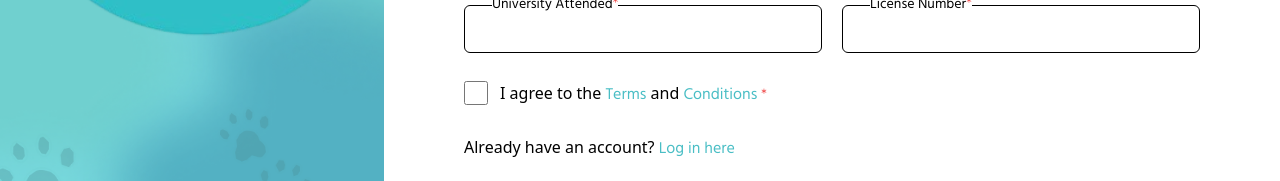
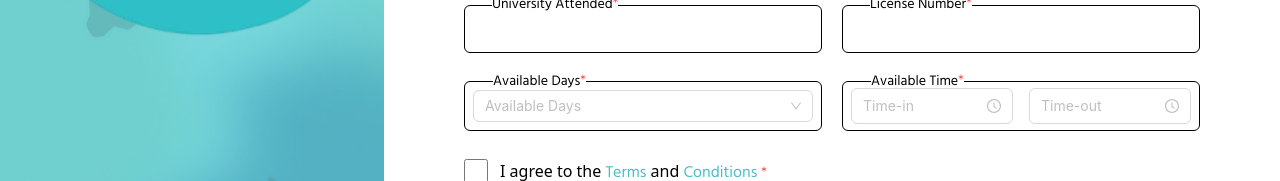
Before and after one commit to JacobMayor007/Pet-Care-Doctor, a Next.js app: page /Sign-Up-Doctor in a window 1280 px wide. Shown: the part 477-658 px from the top of the page. Built offline with nearby package versions, Linux system fonts and the light colour scheme; no server answers; a web font is replaced by a local one.

Commit message:
Modified Login, and more

```diff
--- a/src/app/Sign-Up-Doctor/page.tsx
+++ b/src/app/Sign-Up-Doctor/page.tsx
@@ -5,14 +5,16 @@ import { FacebookOutlined, GoogleOutlined } from "@ant-design/icons";
 import { FacebookAuthProvider, getAuth, signInWithPopup } from "firebase/auth";
 import { doc, getFirestore, setDoc, Timestamp } from "firebase/firestore";
 import Image from "next/image";
+import "@ant-design/v5-patch-for-react-19";
 import { useRouter } from "next/navigation";
 import { useRef, useState } from "react";
 import { useCreateUserWithEmailAndPassword } from "react-firebase-hooks/auth";
 import RegisterAs from "../RegisterAs/page";
 import { FontAwesomeIcon } from "@fortawesome/react-fontawesome";
 import { faXmark } from "@fortawesome/free-solid-svg-icons";
-import { Select } from "antd";
+import { Select, TimePicker } from "antd";
 import Link from "next/link";
+import { Dayjs } from "dayjs";
 
 export default function RegisterAsDoctor() {
   const specialtyRef = useRef<HTMLInputElement>(null);
@@ -40,12 +42,59 @@ export default function RegisterAsDoctor() {
     universityAttended: "",
     yearsOfExperience: 0,
     clinicName: "",
+    User_AvailableHours: {
+      Days: [],
+    },
+    Time_In: "",
+    Time_Out: "",
   });
+
+  const weeks = [
+    {
+      key: 0,
+      value: 0,
+      label: "Sunday",
+    },
+    {
+      key: 1,
+      value: 1,
+      label: "Monday",
+    },
+    {
+      key: 2,
+      value: 2,
+      label: "Tuesday",
+    },
+    {
+      key: 3,
+      value: 3,
+      label: "Wednesday",
+    },
+    {
+      key: 4,
+      value: 4,
+      label: "Thursday",
+    },
+    {
+      key: 5,
+      value: 5,
+      label: "Friday",
+    },
+    {
+      key: 6,
+      value: 6,
+      label: "Saturday",
+    },
+  ];
+
   const router = useRouter();
 
   const [createUserWithEmailAndPassword, loading] =
     useCreateUserWithEmailAndPassword(auth);
   const db = getFirestore();
+
+  console.log(formData.Time_In);
+  console.log(formData.Time_Out);
 
   const options = [
     { label: "Dogs", value: "dogs" },
@@ -54,6 +103,8 @@ export default function RegisterAsDoctor() {
     { label: "Reptiles", value: "reptiles" },
     { label: "Exotic Animal", value: "exotic animal" },
   ];
+
+  console.log(formData.fName + " " + formData.lName);
 
   const handleSignUp = async () => {
     try {
@@ -80,7 +131,10 @@ export default function RegisterAsDoctor() {
         !formData.licenseNumber ||
         !formData.universityAttended ||
         !formData.yearsOfExperience ||
-        !formData.clinicName
+        !formData.clinicName ||
+        !formData.Time_In ||
+        !formData.Time_Out ||
+        !formData.User_AvailableHours
       ) {
         alert("All fields are required.");
         setIsSubmitting(false); // Re-enable the button
@@ -98,6 +152,11 @@ export default function RegisterAsDoctor() {
           "Please input atleast one uppercase, lowercase, and one special character, and number!"
         );
         setIsSubmitting(false); // Re-enable the button
+        return;
+      }
+
+      if (!formData.email.includes("@")) {
+        alert("Invalid Email Address");
         return;
       }
 
@@ -119,11 +178,33 @@ export default function RegisterAsDoctor() {
       // Add user data to Firestore
       const userRef = doc(db, "Users", res.user.uid);
       await setDoc(userRef, {
-        User_Name: formData.fName + formData.lName,
+        User_Name: formData.fName + " " + formData.lName,
         User_Email: formData.email,
         User_UID: res.user.uid,
         TermsAndConditions: checkBox,
         CreatedAt: Timestamp.now(),
+      });
+
+      const doctorRef = doc(db, "doctor", res.user.uid);
+      await setDoc(doctorRef, {
+        createdAt: Timestamp.now(),
+        doctor_email: formData.email,
+        doctor_uid: res.user.uid,
+        doctor_name: formData.fName + " " + formData.lName,
+        doctor_title: formData.professionalTitle,
+        doctor_contact: formData.contact,
+        doctor_clinicAddress: formData.clinicAddress,
+        doctor_clinicName: formData.clinicName,
+        doctor_pet_types_treated: formData.petTypes,
+        doctor_specialty: formData.specialty,
+        doctor_sub_specialty: formData.subspecialty,
+        doctor_experience: formData.yearsOfExperience,
+        doctor_university_attended: formData.universityAttended,
+        doctor_license_number: formData.licenseNumber,
+        doctor_available_days: formData.User_AvailableHours.Days,
+        doctor_time_in: formData.Time_In,
+        doctor_time_out: formData.Time_Out,
+        termsAndConditions: checkBox,
       });
 
       // Clear input fields
@@ -143,6 +224,11 @@ export default function RegisterAsDoctor() {
         universityAttended: "",
         yearsOfExperience: 0,
         clinicName: "",
+        User_AvailableHours: {
+          Days: [],
+        },
+        Time_In: "",
+        Time_Out: "",
       });
 
       // Redirect to login page or home page
@@ -280,8 +366,8 @@ export default function RegisterAsDoctor() {
   console.log(formData.petTypes);
 
   return (
-    <div className="bg-[#9FE1DB] bg-signUp h-screen">
-      <div className="xl:h-full 2xl:h-screen flex flex-row">
+    <div className="bg-[#9FE1DB] bg-signUp h-full">
+      <div className="h-fit flex flex-row">
         <div className="w-[30%]">
           <h1 className="text-5xl font-sigmar font-normal text-white mt-10 text-center">
             Pet Care Pro
@@ -294,7 +380,7 @@ export default function RegisterAsDoctor() {
             className="object-contain mt-8"
           />
         </div>
-        <div className="w-[70%] rounded-[25px_0px_0px_25px] z-[2] bg-white flex flex-col px-20 gap-7">
+        <div className="w-[70%] rounded-[25px_0px_0px_25px] z-[2] bg-white flex flex-col px-20 gap-7 h-fit">
           <div className="mt-5 flex flex-row items-center justify-between gap-2">
             <div className="flex flex-row items-center gap-2">
               <Image
@@ -417,9 +503,9 @@ export default function RegisterAsDoctor() {
                   <option value="MVZ">
                     Médico Veterinario Zootecnista (MVZ)
                   </option>
-                  <option value="Dr. med. vet.">
-                    Doctor Medicinae Veterinariae (Dr. med. vet.)
-                  </option>
+                  <option value="Dr.">Doctor (Dr.)</option>
+                  <option value="med.">Medicinae( med.)</option>
+                  <option value="vet.">Veterinariae(vet.)</option>
                 </select>
               </div>
             </div>
@@ -670,7 +756,24 @@ export default function RegisterAsDoctor() {
                     <option value="Surgery">Surgery</option>
                     <option value="Dentistry">Dentistry</option>
                     <option value="Dermatology">Dermatology</option>
-                    <option value="General Practice">General Practice</option>
+                    <option value="Anesthesia">Anesthesia</option>
+                    <option value="Behavior">Behavior</option>
+                    <option value="Cardiology">Cardiology</option>
+                    <option value="Internal Medicine">Internal Medicine</option>
+                    <option value="Neurology">Neurology</option>
+                    <option value="Oncology">Oncology</option>
+                    <option value="Ophthalmology">Ophthalmology</option>
+                    <option value="Theriogenology">Theriogenology</option>
+                    <option value="Exotic Companion Mammal Practice">
+                      Exotic Companion Mammal Practice
+                    </option>
+                    <option value="Avian Medicine">Avian Medicine</option>
+                    <option value="Reptile/Amphibian Practice">
+                      Reptile/Amphibian Practice
+                    </option>
+                    <option value="Canine/Feline Practice">
+                      Canine/Feline Practice
+                    </option>
                     <option value="Others">Others</option>
                   </select>
                 )}
@@ -827,6 +930,82 @@ export default function RegisterAsDoctor() {
               </div>
             </div>
 
+            <div className="grid grid-cols-2 gap-5">
+              <div className="relative border-[1px] border-black rounded-md h-fit py-2 flex flex-row items-center px-2">
+                <label
+                  htmlFor="available-days-id"
+                  className="absolute left-7 -top-3 bg-white text-sm  font-hind"
+                >
+                  Available Days
+                  <span className="text-red-500 text-sm font-montserrat ">
+                    *
+                  </span>
+                </label>
+                <Select
+                  mode="multiple"
+                  allowClear
+                  placeholder="Available Days"
+                  options={weeks}
+                  className=" h-fit w-full"
+                  onChange={(value) =>
+                    setFormData({
+                      ...formData,
+                      User_AvailableHours: { Days: value },
+                    })
+                  }
+                />
+              </div>
+              <div className="relative border-[1px] border-black rounded-md flex items-center gap-4 px-2 ">
+                <label
+                  htmlFor="available-time-from-id"
+                  className="absolute left-7 -top-3 bg-white h-fit text-sm font-hind"
+                >
+                  Available Time
+                  <span className="text-red-500 text-sm font-montserrat ">
+                    *
+                  </span>
+                </label>
+                {/* <input
+                  type="text"
+                  name="licenseNumber"
+                  id="license-number-id"
+                  className="h-12 w-full border-[1px] border-solid border-black outline-none rounded-md font-hind text-base px-2"
+                  value={formData.licenseNumber}
+                  onChange={(e) =>
+                    setFormData({
+                      ...formData,
+                      licenseNumber: e.target.value,
+                    })
+                  }
+                /> */}
+
+                <TimePicker
+                  placeholder="Time-in"
+                  className="h-9"
+                  format={"hh:mm A "}
+                  use12Hours
+                  onChange={(date: Dayjs) =>
+                    setFormData({
+                      ...formData,
+                      Time_In: date.format("hh:mm A"),
+                    })
+                  }
+                />
+                <TimePicker
+                  placeholder="Time-out"
+                  className="h-9"
+                  format={"hh:mm A "}
+                  use12Hours
+                  onChange={(date: Dayjs) =>
+                    setFormData({
+                      ...formData,
+                      Time_Out: date.format("hh:mm A"),
+                    })
+                  }
+                />
+              </div>
+            </div>
+
             <div className="flex flex-row gap-3">
               <input
                 type="checkbox"
```
Also changed, not shown: src/app/DoctorNavbar/page.tsx (+9 -9 lines), src/app/Login/page.tsx (+28 -27 lines).
